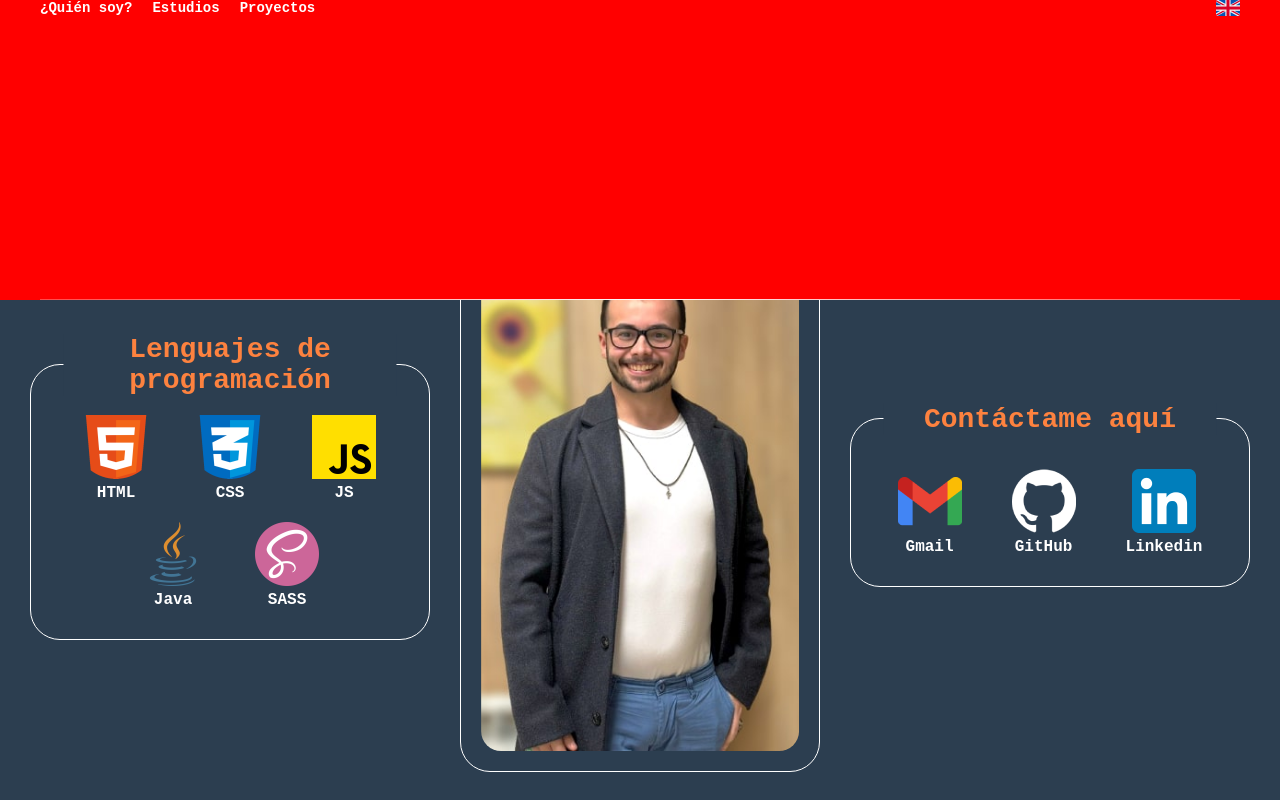
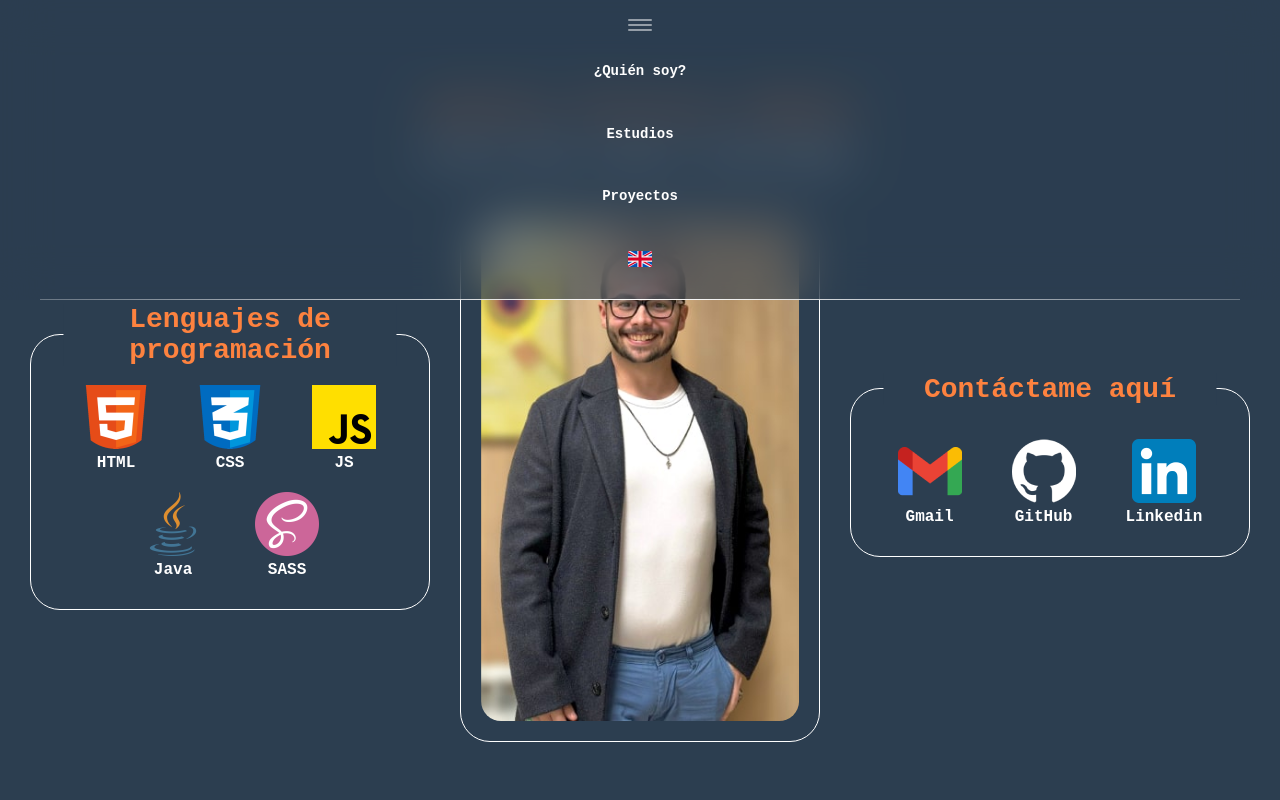
Before and after one commit to AndresAlvarezRubio/ProyectoWebAndres, a website built with webpack: page index.html in a window 1280 px wide. Shown: the top 800 px of the page. Built offline with nearby package versions, Linux system fonts and the light colour scheme.

Commit message:
Menú acabado y enlaces a galería

```diff
--- a/css/style.css
+++ b/css/style.css
@@ -54,7 +54,6 @@ h2,h1 {
   height: 50px;
   top: 0;
   z-index: 999;
-  background-color: #2C3E50;
 }
 .header_main_menu .header_toggle span{
   display: block;
@@ -62,6 +61,7 @@ h2,h1 {
   width: 24px;
   height: 2px;
   border-radius: 50px;
+  transition-duration: .3s;
 }
 span.header_toggle {
   width: 100%;
@@ -76,30 +76,36 @@ span.header_toggle:hover::after,span.header_toggle::after {
   justify-content: center;
   align-items: center;
   gap: 3px;
-  width: 50px;
+  width: 100%;
   height: 50px;
+  pointer-events: none;
+  z-index: 9999999999999999;
 }
 .header_menu {
   display: block;
   position: absolute;
   width: 100%;
-  height: 0px;
+  height: 50px;
   left: 0;
   top: 0;
-  background-color: red;
+  pointer-events: none;
+  background-color: #2c3e50;
   transition-duration: .3s;
 }
 .header_toggle:hover {
-  width: 100%;
   height: 300px;
 }
 .header_toggle:hover span {
-  opacity: 0;
+  opacity: 0.5;
 }
 .header_toggle:hover .header_menu {
   height: 300px;
+  background-color: rgba(44,62, 80,.6);
+  backdrop-filter: blur(25px);
+  pointer-events: initial;
 }
-.header_main_menu span.header_toggle:after {
+
+.header_main_menu span.header_toggle .header_menu:after {
   content: "";
   display: block;
   position: absolute;
@@ -110,19 +116,26 @@ span.header_toggle:hover::after,span.header_toggle::after {
   left: 50%;
   bottom: 0;
   transform: translate(-50%, 0px);
-  transition-duration: .3s;
 }
-
 .header_menu ul {
   display: flex;
   position: relative;
+  flex-direction: column;
   flex-wrap: nowrap;
   align-items: center;
   justify-content: space-between;
-  height: 50px;
+  height: 0px;
   max-width: 1260px;
-  padding: 0 30px;
+  padding: 40px 30px 10px;
   margin: 0 auto;
+  /************/
+  opacity: .0;
+  /************/
+  transition-duration: .3s;
+}
+.header_menu:hover ul {
+  opacity: 1;
+  height: 300px;
 }
 
 .header_menu ul .header_menu_ul {
@@ -145,8 +158,13 @@ span.header_toggle:hover::after,span.header_toggle::after {
   height: 100%;
   color: white;
   text-decoration: none;
+  display: flex;
+  align-items: center;
+  pointer-events: none;
 }
-
+.header_menu:hover ul li a{
+  pointer-events: all;
+}
 .icon_language {
   display: block;
   position: relative;
@@ -159,7 +177,7 @@ span.header_toggle:hover::after,span.header_toggle::after {
 /*First Block*/
 /*************/
 .first_block {
-  padding-top: 70px;
+  padding-top: 40px;
 }
 .first_block_content h2 {
   color: white;
@@ -453,17 +471,22 @@ span.header_toggle:hover::after,span.header_toggle::after {
   left: 0;
   background: linear-gradient(to bottom,red,transparent);
 }
-.img-column {
+.gallery_timeline>div:target {
+  height: 300px;
+}
+.gallery_timeline>.img-column {
   display: block;
   position: relative;
   width: 100%;
   overflow: hidden;
-  flex-grow: 1;
-  transition-duration: 0.5s;
   height: 100px;
+  transition: 0.5s;
 }
 .img-column:hover {
   height: 300px;
+}
+body .gallery_timeline .img-column:hover~.img-column[id=wrk-1] {
+  height: 100px!important;
 }
 .img-column img {
   display: block;
@@ -472,10 +495,6 @@ span.header_toggle:hover::after,span.header_toggle::after {
   object-fit: cover;
   filter: grayscale(80%);
   transition-duration: .5s;
-}
-
-.img-column:hover {
-  flex-grow: 3;
 }
 
 .img-column:hover img {
@@ -530,12 +549,18 @@ span.header_toggle:hover::after,span.header_toggle::after {
   .gallery_timeline {
     flex-wrap: nowrap;
   }
-  .img-column {
+  .gallery_timeline>.img-column {
     width: 80px;
     height: 400px;
   }
   .img-column:hover {
     height: initial;
+  }
+  .img-column {
+    flex-grow: 1;
+  }
+  .img-column:hover {
+    flex-grow: 3;
   }
 }
 
--- a/index.html
+++ b/index.html
@@ -30,8 +30,6 @@
           <span></span>
         </div>
         <div class="header_menu">
-          <ul>
-            <li>
           <ul class="header_menu_ul">
             <li>
               <a href="#">¿Quién soy?</a>
@@ -42,10 +40,8 @@
             <li>
               <a href="#">Proyectos</a>
             </li>
-              </ul>
-            </li>
             <li>
-              <a href="#">
+              <a href="#wrk-1">
                 <figure class="icon_language">
                   <img src="img/reino_unido-icon.jpg" alt="bandera reino unido">
                 </figure>
@@ -140,7 +136,7 @@
     </div>
   </section>
   <section class="gallery_timeline">
-    <div class="img-column">
+    <div class="img-column" id="wrk-1">
       <img src="img/disenio-stock.jpg" alt="">
       <div class="content-gallery">
         <p class="main-content-gallery">Asistencia al Producto Gráfico Interactivo</p>
@@ -152,21 +148,21 @@
         <p>Este contenido me da la capacidad de analizar y verificar si son buenas interfaces web para el usuario. Y poder darle una experiencia adecuada y satisfactoria.</p>
       </div>
     </div>
-    <div class="img-column">
+    <div class="img-column" id="wrk-2">
       <img src="img/rrss-stock.jpg" alt="">
       <div class="content-gallery">
         <p class="main-content-gallery">Community Manager y Editor Web</p>
         <p></p>
       </div>
     </div>
-    <div class="img-column">
+    <div class="img-column" id="wrk-3">
       <img src="img/frontend-stock.jpg" alt="">
       <div class="content-gallery">
         <p class="main-content-gallery">Desarrollador Front-End</p>
         <p></p>
       </div>
     </div>
-    <div class="img-column">
+    <div class="img-column" id="wrk-4">
       <img src="img/programacion-stock.jpg" alt="">
       <div class="content-gallery">
         <p class="main-content-gallery">Cursando Desarrollo de Aplicaciones con Tecnología Web</p>
@@ -271,7 +267,10 @@
     </section>
   </section>
     <script src="js/app.js"></script>
-
+<!-- Hacer Hover en móvil en icono de trabajos destacados (primer bloque apartado "Lenguajes de programacion" se sustituirá por "Trabajos destacados").
+Darle un <a> a estos enlaces. Enlazar con IDs de las imágenes haciendo como enlaces de landing.
+  En CSS mobile, expandir dándole un :hover a cada apartado... ???
+-->
 </body>
 
 </html>
```
Also changed, not shown: script/script.js (added). Lines whose indentation alone changed are shown as unchanged.
